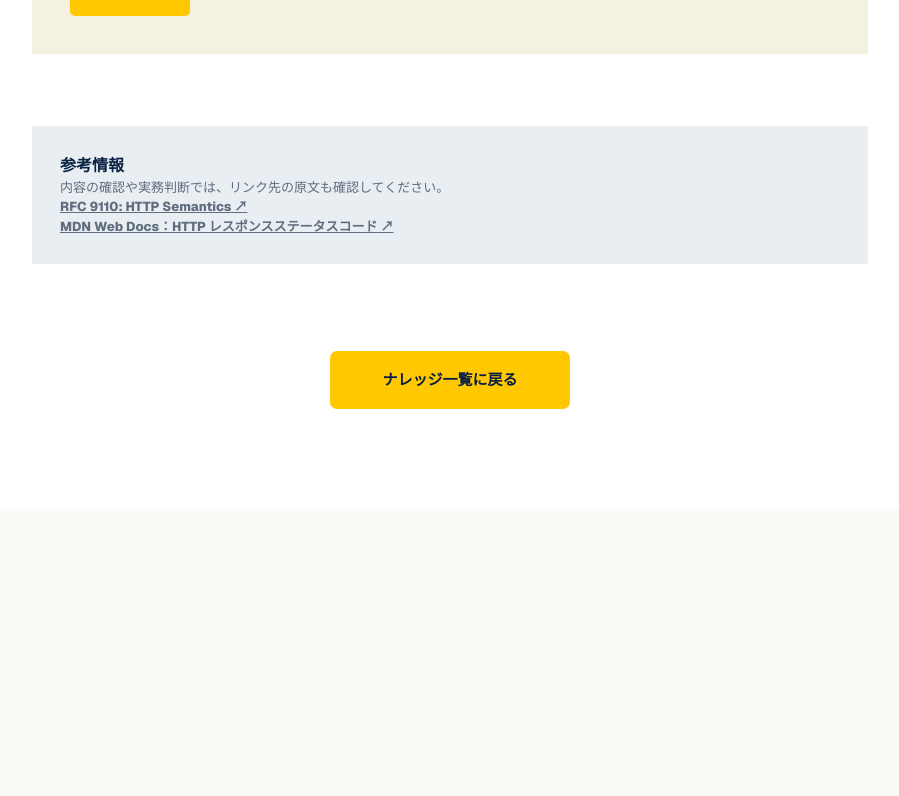
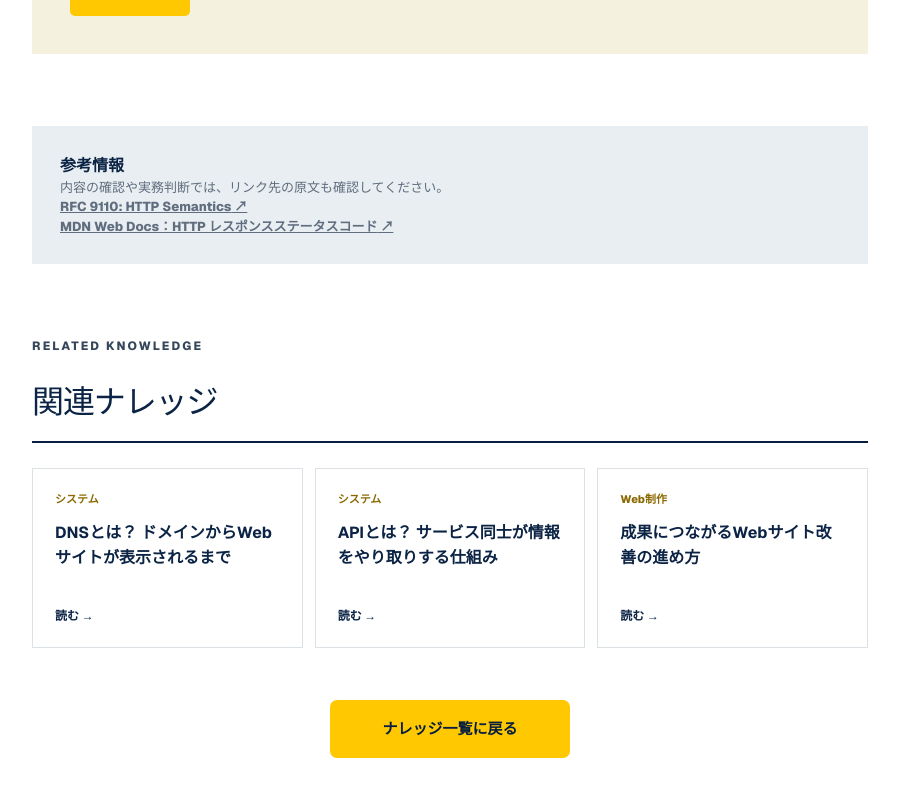
Before and after one commit to oka-wani/web-direction-lab, a Next.js app: page /preview/2026-07-19/knowledge in a window 1280 px wide. Shown: the part 6390-7186 px from the top of the page, without its empty margins (190-1089 px from the left). Before the commit the page ends 6899 px from the top, so only its background shows below. Built offline with nearby package versions, Linux system fonts and the light colour scheme.

Commit message:
Select related knowledge for previews

```diff
--- a/app/preview/[date]/[kind]/page.tsx
+++ b/app/preview/[date]/[kind]/page.tsx
@@ -5,6 +5,7 @@ import { notFound } from "next/navigation";
 import LearningArticle from "../../../components/LearningArticle";
 import NewsArticle from "../../../components/NewsArticle";
 import type { NewsItem } from "../../../news/news-data";
+import { getRelatedKnowledge } from "../../../knowledge/related";
 
 export const metadata: Metadata = {
   title: "下書きプレビュー | Web Direction Lab",
@@ -18,6 +19,7 @@ type Source = {
 };
 
 type KnowledgeDraft = {
+  slug: string;
   category: string;
   title: string;
   summary: string;
@@ -33,7 +35,7 @@ type KnowledgeDraft = {
     practice: string;
     mistakes: string;
     example: string;
-    todaySummary: string[];
+    todaySummary?: string[];
     quiz: {
       question: string;
       choices: string[];
@@ -164,8 +166,8 @@ export default async function DraftPreviewPage({
           choices: post.body.quiz.choices,
           answer: `${post.body.quiz.answer} — ${post.body.quiz.explanation}`,
         }}
-        summary={post.body.todaySummary}
         sources={post.sources}
+        related={getRelatedKnowledge(post.slug, post.category)}
       />
     </>
   );
```
